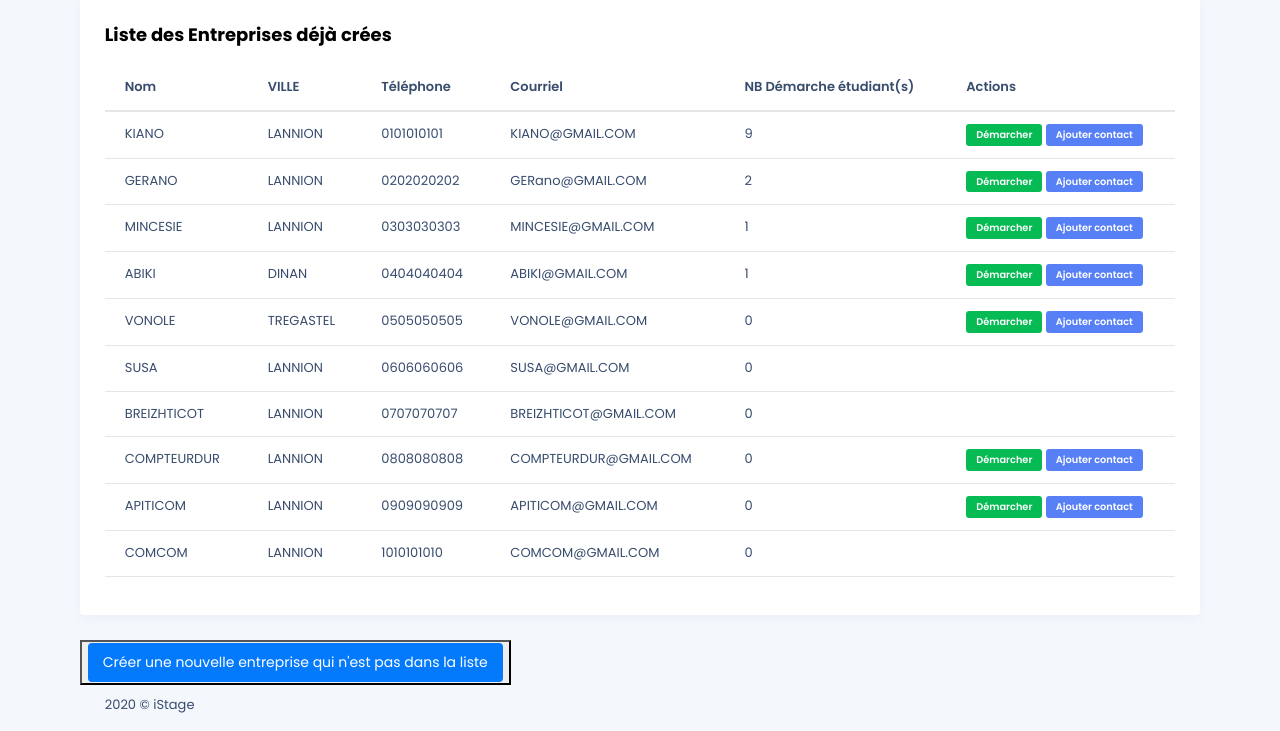
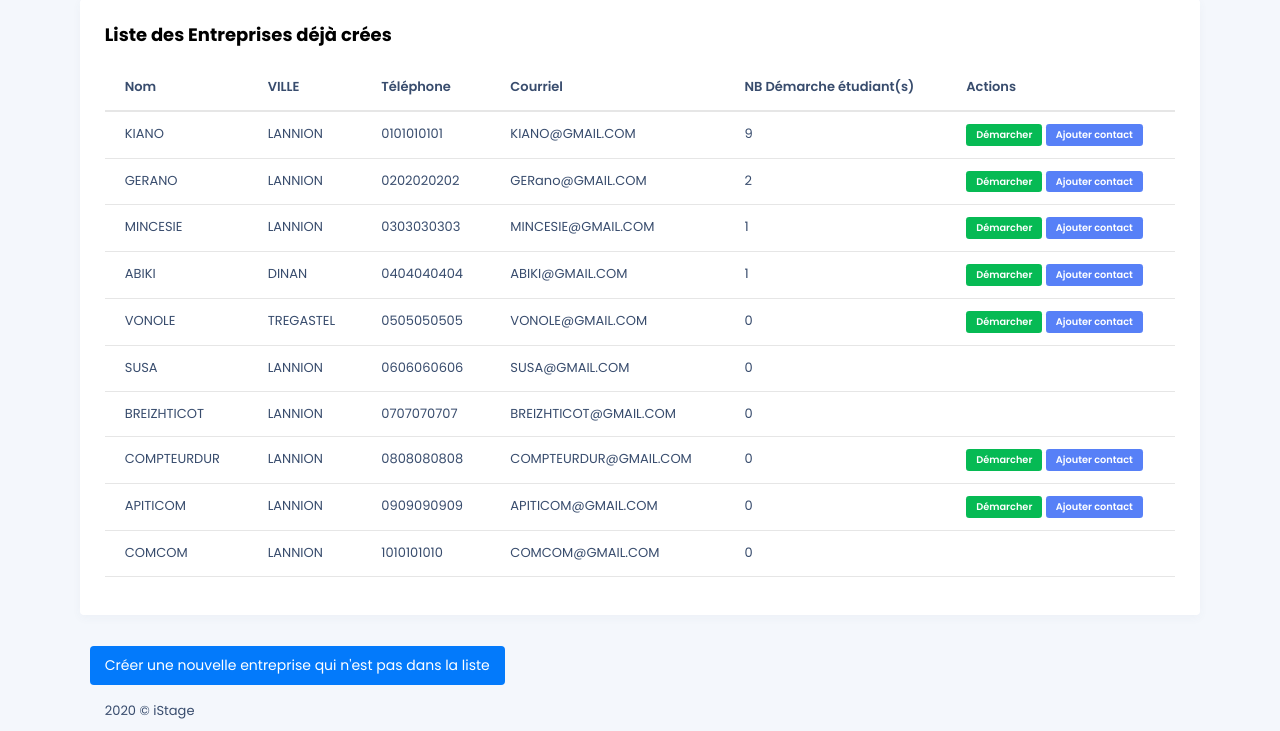
Before and after one commit to maeva22/AP_SLAM, a PHP site: page /front_end/lister_creer_entreprises.php in a window 1280 px wide. Shown: the part 69-800 px from the top of the page. Run offline with PHP 8.4, Linux system fonts and the light colour scheme; the visitor is signed in with stand-in values (Sample User, id 1); data comes from the database, SQL or seed files in the repository; some libraries are stand-ins or nearby versions; some web fonts are replaced.

Commit message:
remise en forme correcte des boutons

```diff
--- a/front_end/lister_creer_entreprises.php
+++ b/front_end/lister_creer_entreprises.php
@@ -87,8 +87,8 @@
         <div class="container">
         <div class="row">
           <div class="col-sm-12">
-            <button type="button" name="creer_entreprise" >
-            <a href="creer_entreprise.php" class="btn btn-block btn-primary btn-lg">Créer une nouvelle entreprise qui n'est pas dans la liste</a>
+            <button type="button" name="creer_entreprise" class="btn">
+            <a href="creer_entreprise.php" class="btn btn-block btn-primary btn-lg" >Créer une nouvelle entreprise qui n'est pas dans la liste</a>
             </button>
           </div>
         </div>
--- a/front_end/lister_demarches.php
+++ b/front_end/lister_demarches.php
@@ -16,7 +16,7 @@
         <div class="row">
           <div class="col-sm-12">
 
-            <button type="button" name="creer_entreprise" >
+            <button type="button" name="creer_entreprise" class="btn" >
             <a href="creer_entreprise.php" class="btn btn-block btn-primary btn-lg">Pour créer une démarche avec une entreprise qui n'est pas dans la liste, il faut d'abord créer l'entreprise.</a>
             </button>
           </div>
```
